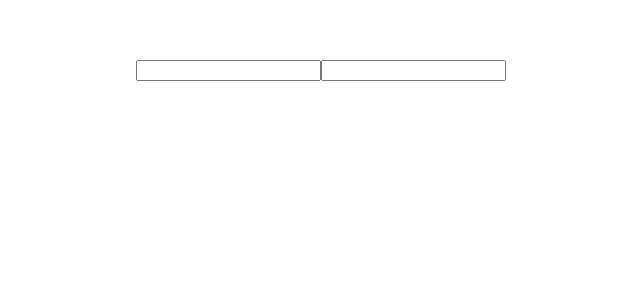
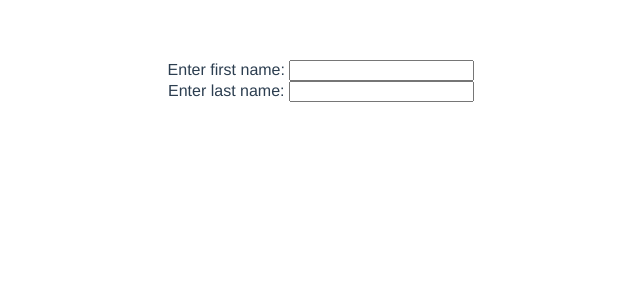
Before and after one commit to arjuaman/Vue, a Vue app in the folder cli-project/vue3-vite-proj/: page / in a window 1280 px wide. Shown: the top 300 px of the page, without its empty margins (319-959 px from the left). Built offline with nearby package versions, Linux system fonts and the light colour scheme.

Commit message:
replacing watchers in reactive : Behv where new and old value are same

```diff
--- a/cli-project/vue3-vite-proj/src/App.vue
+++ b/cli-project/vue3-vite-proj/src/App.vue
@@ -1,6 +1,12 @@
 <template>
-  <input type="text" v-model="fname">
-  <input type="text" v-model="lname">
+  <div>
+    <label for="">Enter first name: </label>
+    <input type="text" v-model="fname">
+  </div>
+  <div>
+    <label for="">Enter last name: </label>
+    <input type="text" v-model="lname">
+  </div>
 </template>
 
 <script>
@@ -9,20 +15,20 @@ import {ref, watch, reactive, toRefs, computed} from 'vue';
 export default {
   name: 'App',
   setup(){
-    const fname = ref('');
-    const lname = ref('');
-    watch([fname, lname],(newVal, oldVal)=>{
-      console.log("new value is: ",newVal[0]);
-      console.log("old value is: ",oldVal[0]);
-      console.log("new value is: ",newVal[1]);
-      console.log("old value is: ",oldVal[1]);
-    },
-    {
-      immediate: true
+    const state = reactive({
+      fname: '',
+      lname: ''
     })
+
+    watch(state,function(newval, oldval){
+      console.log("New value is: ",newval.fname);
+      console.log("New value is: ",newval.lname);
+      console.log("Old value is: ",oldval.fname);
+      console.log("Old value is: ",oldval.lname);
+    })
+
     return{
-      fname,
-      lname
+      ...toRefs(state)
     }
   }
 }
```
